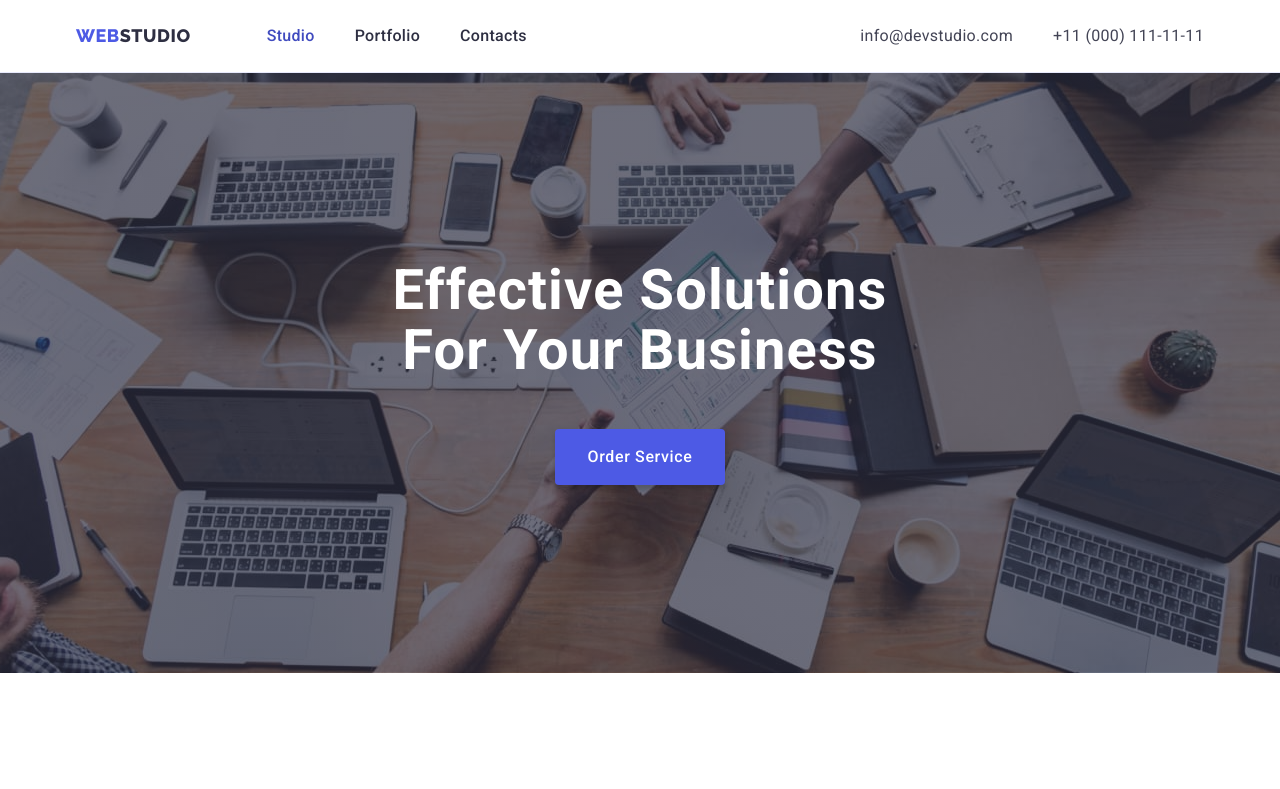
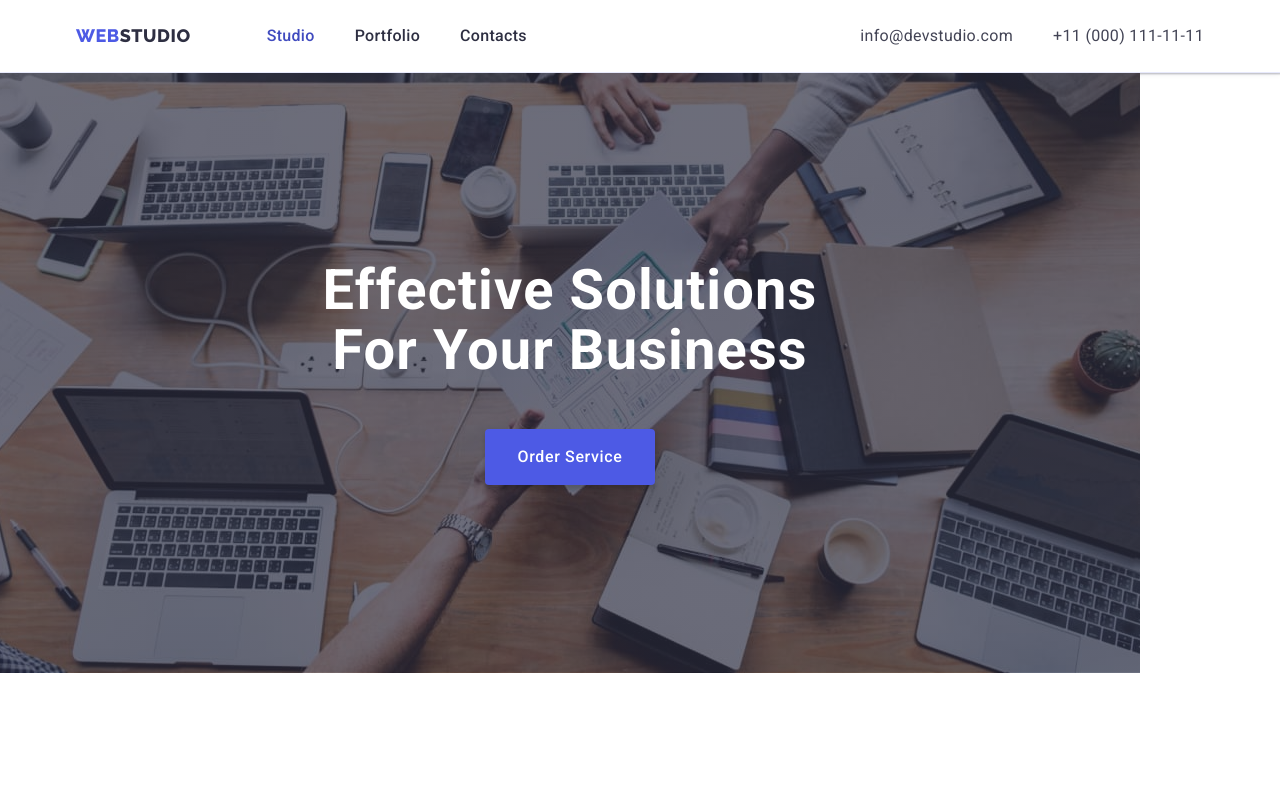
Before and after one commit to Escbrk/goit-markup-hw-04, a plain HTML site: page index.html in a window 1280 px wide. Shown: the top 789 px of the page. Drawn offline with nearby package versions, Linux system fonts and the light colour scheme.

Commit message:
Update styles.css

```diff
--- a/css/styles.css
+++ b/css/styles.css
@@ -254,6 +254,7 @@ span {
   /* background-size: 100% 100%; */
   background-size: cover;
   background-position: center;
+  max-width: 1140px;
 }
 
 .btn {
```
